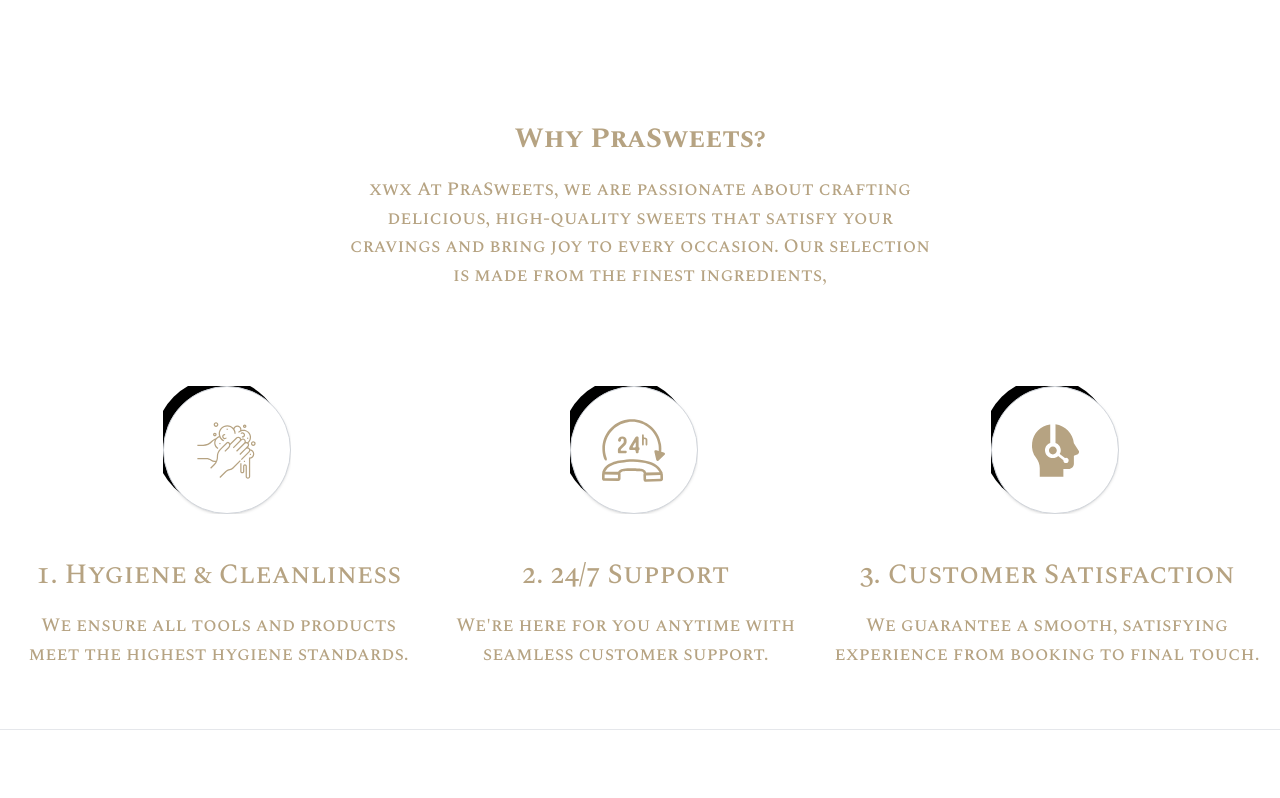
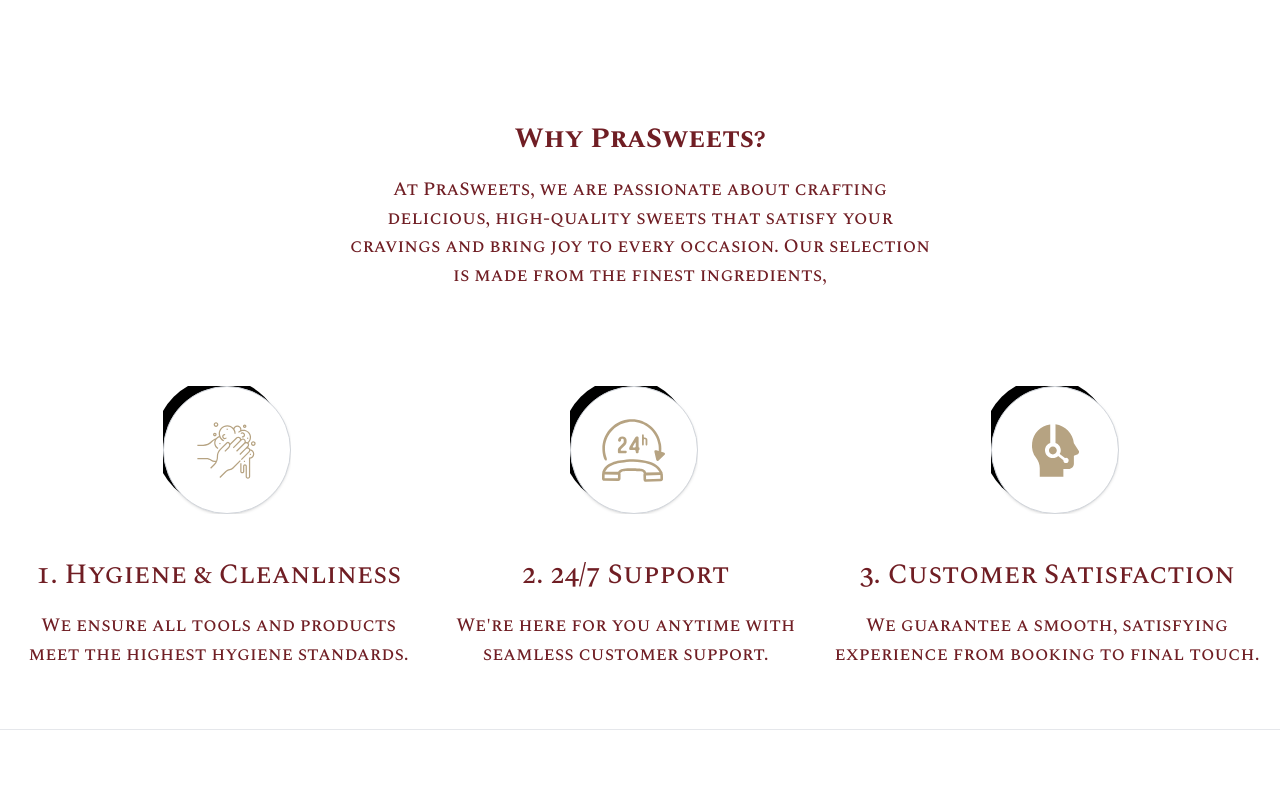
Before and after one commit to azharkhan93/PraSweets, a Next.js app: page / in a window 1280 px wide. Shown: the part 1502-2300 px from the top of the page. Built offline with nearby package versions, Linux system fonts and the light colour scheme.

Commit message:
font color added

```diff
--- a/components/HeroSection/HeroSection.tsx
+++ b/components/HeroSection/HeroSection.tsx
@@ -47,7 +47,7 @@ export const HeroSection: React.FC = () => {
       <div className="w-full flex flex-col justify-center items-center z-20 py-10">
         <div className="w-full flex flex-col justify-end items-center gap-10 reveal reveal-from-top">
           <h1 className=" text-heading md:text-heroheading leading-relaxed text-secondaryColor text-start md:text-center w-full md:w-[950px] reveal reveal-from-bottom px-1">
-          Indulge in Sweet Delights Experience Flavor & Joy in Every Bite!
+            Indulge in Sweet Delights Experience Flavor & Joy in Every Bite!
           </h1>
           <p className="text-paragraph text-secondaryColor text-start md:text-center w-full md:w-[610px] px-1">
             Discover the finest selection of handmade sweets, crafted with love
--- a/components/OurValues/OurValues.tsx
+++ b/components/OurValues/OurValues.tsx
@@ -9,9 +9,10 @@ export const OurValues = () => {
           Why PraSweets?
         </h1>
 
-        <p className="text-paragraph text-start md:text-center text-secondaryColor md:w-[600px]">xwx
-      At PraSweets, we are passionate about crafting delicious, high-quality sweets that satisfy your cravings and bring joy to every occasion. Our selection is made from the finest ingredients,
-
+        <p className="text-paragraph text-start md:text-center text-secondaryColor md:w-[600px]">
+          At PraSweets, we are passionate about crafting delicious, high-quality
+          sweets that satisfy your cravings and bring joy to every occasion. Our
+          selection is made from the finest ingredients,
         </p>
       </div>
 
@@ -31,7 +32,9 @@ export const OurValues = () => {
             <h3 className=" text-heading  mt-6 sm:mt-10 text-secondaryColor">
               {value.title}
             </h3>
-            <p className=" text-paragraph mt-4 text-secondaryColor">{value.description}</p>
+            <p className=" text-paragraph mt-4 text-secondaryColor">
+              {value.description}
+            </p>
           </div>
         ))}
       </div>
--- a/theme.ts
+++ b/theme.ts
@@ -1,7 +1,7 @@
 export const theme = {
   colors: {
     primaryColor: "#FFFBE6",
-    secondaryColor: "#B6A382",
+    secondaryColor: "#701E24",
     thirdColor: "#FCC21B",
     AboutBg: "#F6EBE3",
     Heading: "#FFFFFF",
```
